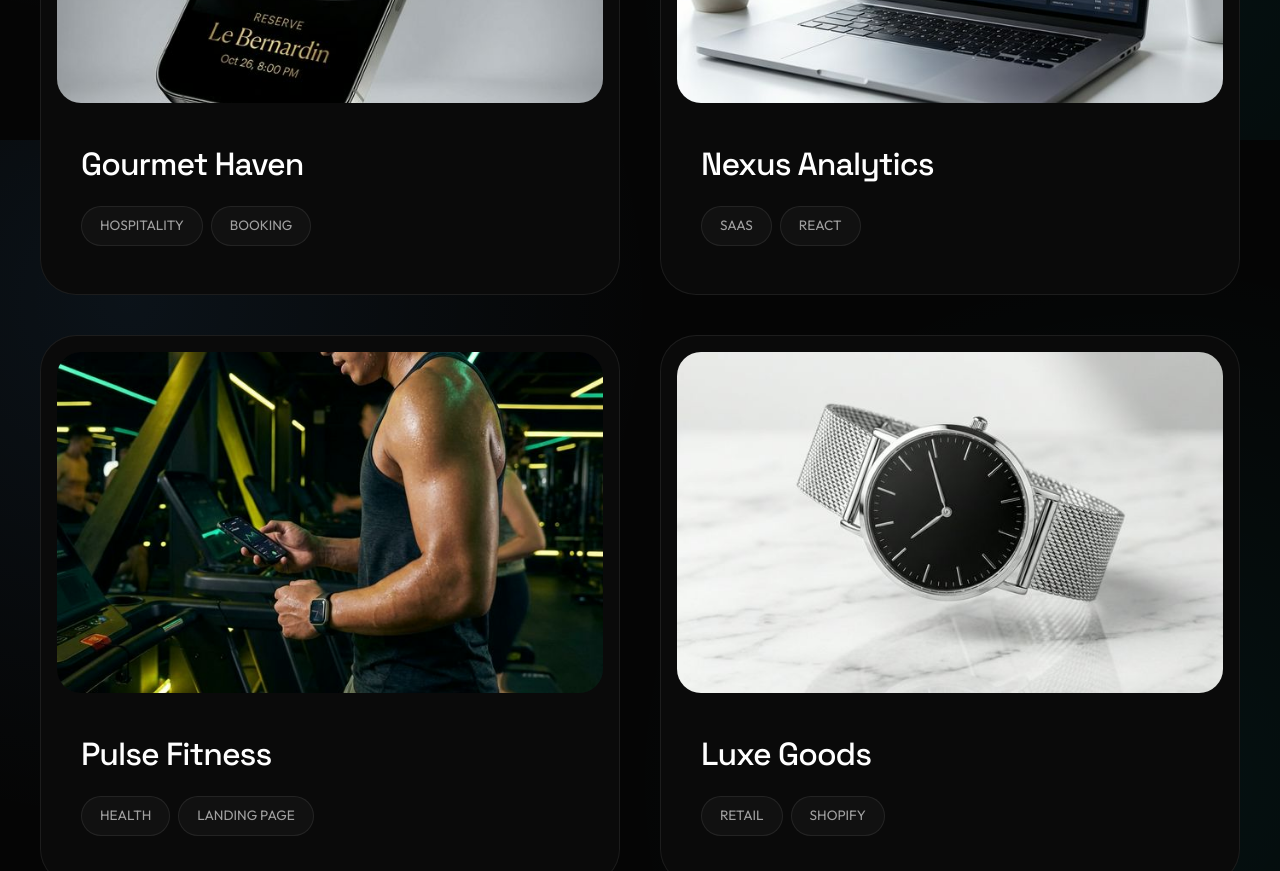
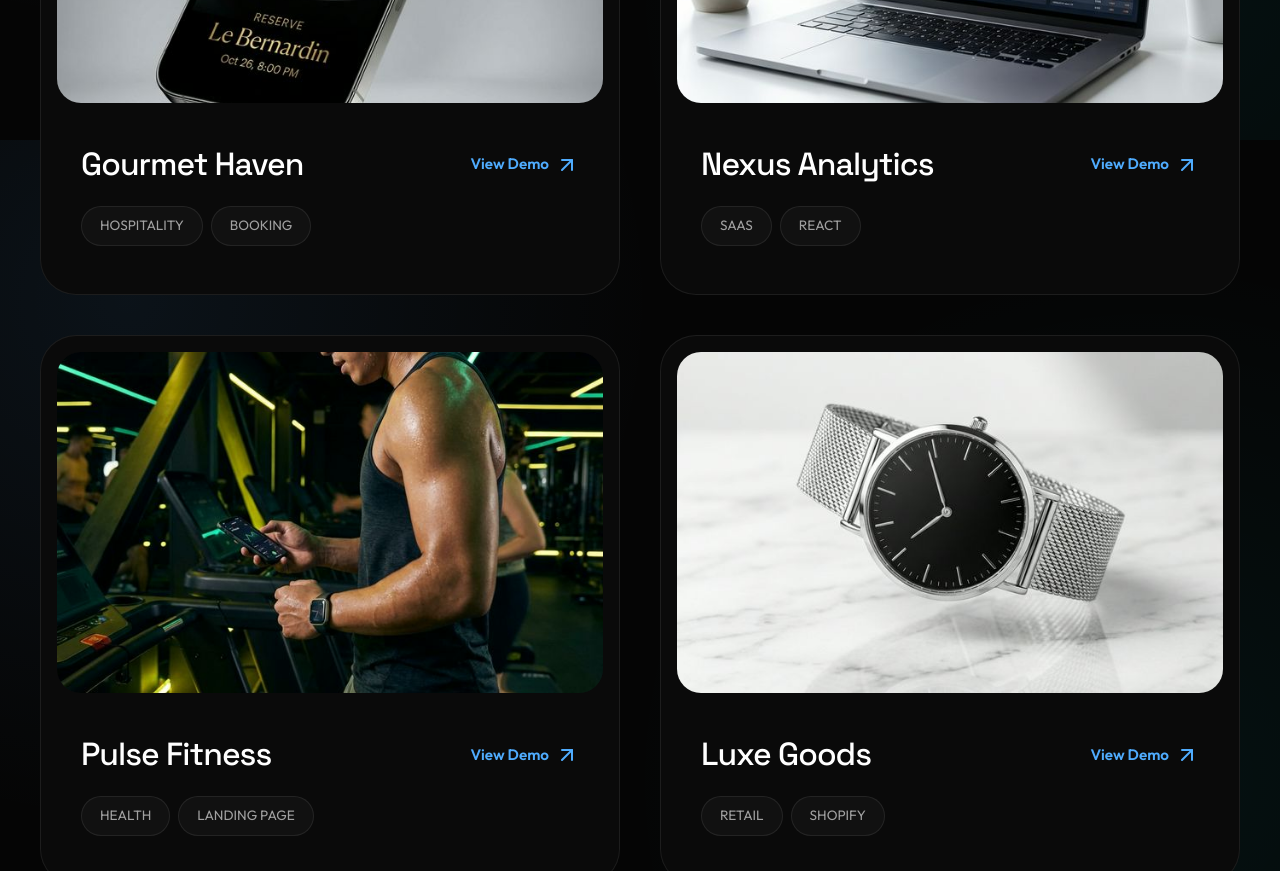
Before and after one commit to Sankalp75/portfolio, a plain HTML site: page index.html in a window 1280 px wide. Shown: the part 3060-3931 px from the top of the page. Drawn offline with nearby package versions, Linux system fonts and the light colour scheme.

Commit message:
✨ Added View Demo links to project cards

```diff
--- a/css/style.css
+++ b/css/style.css
@@ -434,7 +434,38 @@ section {
 
 .project-meta h3 {
     font-size: 2rem;
+    margin-bottom: 0;
+}
+
+.meta-header {
+    display: flex;
+    justify-content: space-between;
+    align-items: center;
     margin-bottom: 12px;
+}
+
+.project-link {
+    font-size: 0.95rem;
+    color: var(--primary);
+    display: flex;
+    align-items: center;
+    gap: 6px;
+    font-weight: 600;
+    transition: var(--transition);
+}
+
+.project-link i {
+    width: 18px;
+    height: 18px;
+    transition: transform 0.3s ease;
+}
+
+.project-link:hover {
+    color: #fff;
+}
+
+.project-link:hover i {
+    transform: translate(2px, -2px);
 }
 
 .tags {
--- a/index.html
+++ b/index.html
@@ -152,7 +152,11 @@
                         <img src="assets/images/restaurant.png" alt="Restaurant Site">
                     </div>
                     <div class="project-meta">
-                        <h3>Gourmet Haven</h3>
+                        <div class="meta-header">
+                            <h3>Gourmet Haven</h3>
+                            <a href="demos/restaurant/index.html" class="project-link" target="_blank">View Demo <i
+                                    data-lucide="arrow-up-right"></i></a>
+                        </div>
                         <div class="tags">
                             <span>Hospitality</span>
                             <span>Booking</span>
@@ -166,7 +170,11 @@
                         <img src="assets/images/dashboard.png" alt="Analytics Dashboard">
                     </div>
                     <div class="project-meta">
-                        <h3>Nexus Analytics</h3>
+                        <div class="meta-header">
+                            <h3>Nexus Analytics</h3>
+                            <a href="demos/dashboard/index.html" class="project-link" target="_blank">View Demo <i
+                                    data-lucide="arrow-up-right"></i></a>
+                        </div>
                         <div class="tags">
                             <span>SaaS</span>
                             <span>React</span>
@@ -180,7 +188,11 @@
                         <img src="assets/images/fitness.png" alt="Fitness App">
                     </div>
                     <div class="project-meta">
-                        <h3>Pulse Fitness</h3>
+                        <div class="meta-header">
+                            <h3>Pulse Fitness</h3>
+                            <a href="demos/fitness/index.html" class="project-link" target="_blank">View Demo <i
+                                    data-lucide="arrow-up-right"></i></a>
+                        </div>
                         <div class="tags">
                             <span>Health</span>
                             <span>Landing Page</span>
@@ -194,7 +206,11 @@
                         <img src="assets/images/ecommerce.png" alt="E-commerce">
                     </div>
                     <div class="project-meta">
-                        <h3>Luxe Goods</h3>
+                        <div class="meta-header">
+                            <h3>Luxe Goods</h3>
+                            <a href="demos/ecommerce/index.html" class="project-link" target="_blank">View Demo <i
+                                    data-lucide="arrow-up-right"></i></a>
+                        </div>
                         <div class="tags">
                             <span>Retail</span>
                             <span>Shopify</span>
```
